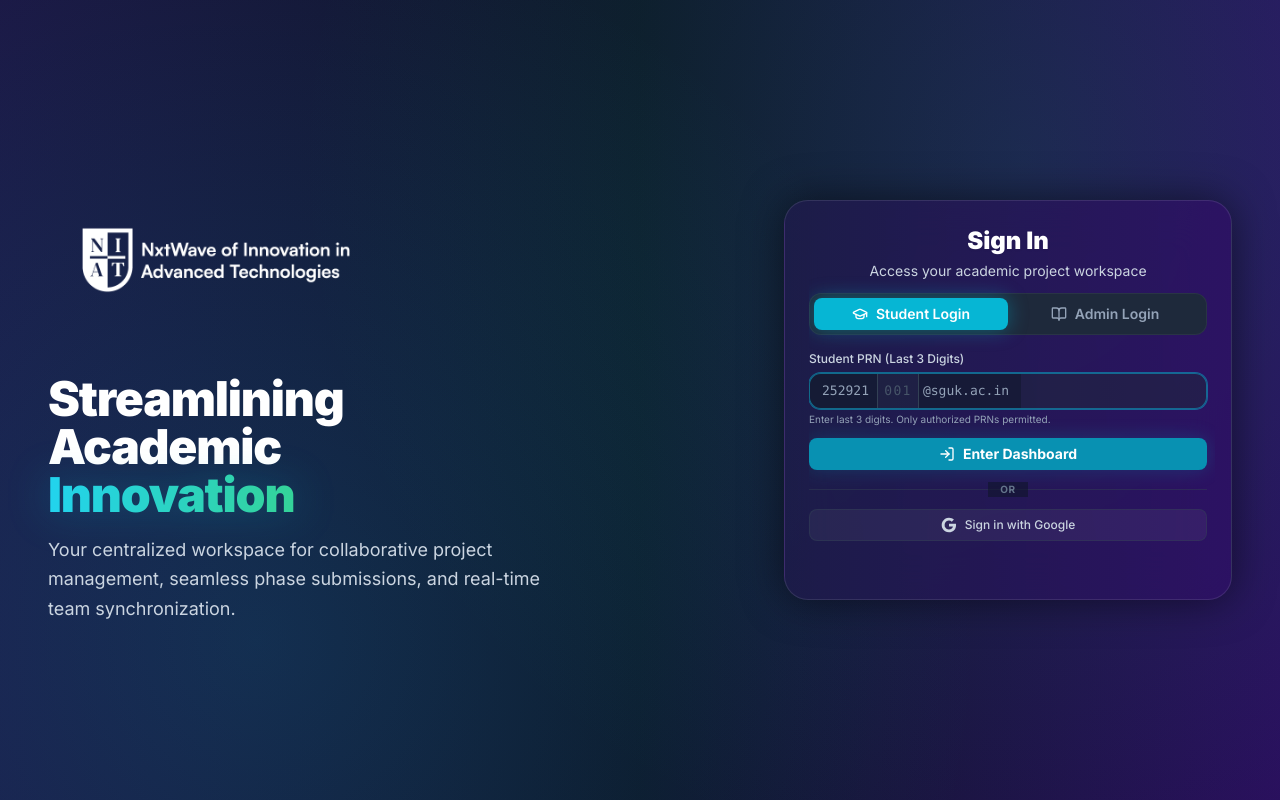
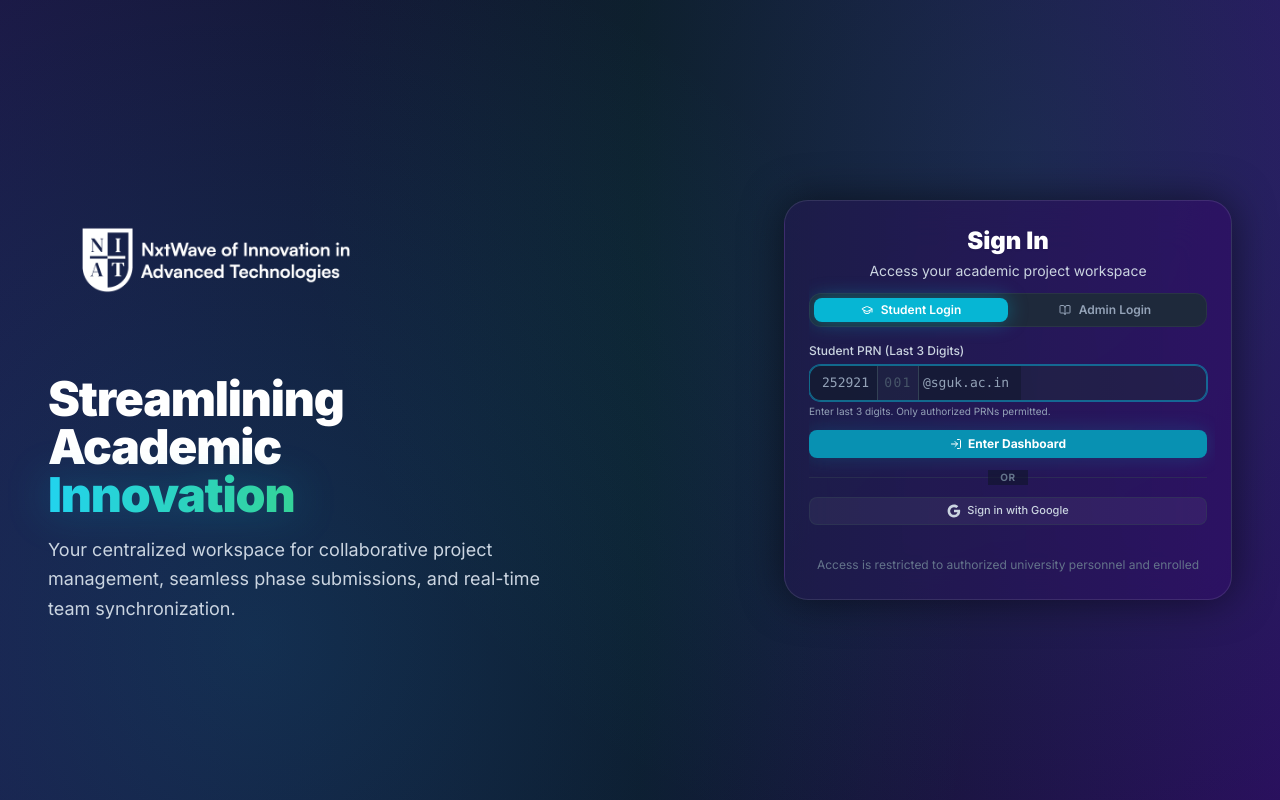
Before and after one commit to aditya9112adi/ProjectFlow, a React (Vite) app in the folder frontend/: page / in a window 1280 px wide. Built offline with nearby package versions, Linux system fonts and the light colour scheme; no server answers.

Commit message:
style: shrink buttons and tabs further to prevent scrolling

```diff
--- a/frontend/src/pages/auth/Login.jsx
+++ b/frontend/src/pages/auth/Login.jsx
@@ -119,21 +119,21 @@ const Login = () => {
           {/* Login Tabs */}
           <div className="flex p-1 bg-slate-800 rounded-xl mb-4 border border-white/5">
             <button
-              className={`flex-1 flex items-center justify-center gap-2 py-1.5 rounded-lg text-sm font-semibold transition-all ${
+              className={`flex-1 flex items-center justify-center gap-2 py-1 rounded-lg text-xs font-semibold transition-all ${
                 activeTab === 'student' ? 'bg-cyan-500 text-white shadow-[0_0_20px_rgba(6,182,212,0.4)]' : 'text-slate-400 hover:text-white hover:bg-slate-700/50'
               }`}
               onClick={() => setActiveTab('student')}
             >
-              <GraduationCap className="w-4 h-4" />
+              <GraduationCap className="w-3 h-3" />
               Student Login
             </button>
             <button
-              className={`flex-1 flex items-center justify-center gap-2 py-1.5 rounded-lg text-sm font-semibold transition-all ${
+              className={`flex-1 flex items-center justify-center gap-2 py-1 rounded-lg text-xs font-semibold transition-all ${
                 activeTab === 'admin' ? 'bg-emerald-500 text-white shadow-[0_0_20px_rgba(16,185,129,0.4)]' : 'text-slate-400 hover:text-white hover:bg-slate-700/50'
               }`}
               onClick={() => setActiveTab('admin')}
             >
-              <BookOpen className="w-4 h-4" />
+              <BookOpen className="w-3 h-3" />
               Admin Login
             </button>
           </div>
@@ -169,16 +169,16 @@ const Login = () => {
               <button
                 type="submit"
                 disabled={isLoading}
-                className="w-full h-8 text-sm gap-2 mt-2 bg-cyan-600 hover:bg-cyan-500 text-white font-bold rounded-lg flex items-center justify-center transition-all shadow-[0_0_20px_rgba(6,182,212,0.2)] focus:ring-2 focus:ring-cyan-500 focus:ring-offset-2 focus:ring-offset-slate-900"
+                className="w-full h-7 text-xs gap-1.5 mt-2 bg-cyan-600 hover:bg-cyan-500 text-white font-bold rounded-lg flex items-center justify-center transition-all shadow-[0_0_20px_rgba(6,182,212,0.2)] focus:ring-2 focus:ring-cyan-500 focus:ring-offset-2 focus:ring-offset-slate-900"
               >
                 {isLoading ? (
                   <>
-                    <div className="w-4 h-4 border-2 border-white/30 border-t-white rounded-full animate-spin" />
+                    <div className="w-3 h-3 border-2 border-white/30 border-t-white rounded-full animate-spin" />
                     Authenticating...
                   </>
                 ) : (
                   <>
-                    <LogIn className="w-4 h-4" />
+                    <LogIn className="w-3 h-3" />
                     Enter Dashboard
                   </>
                 )}
@@ -196,9 +196,9 @@ const Login = () => {
               <button
                 type="button"
                 onClick={() => toast('Google Sign-In is not configured for Students yet.')}
-                className="w-full h-8 mt-3 bg-white/5 hover:bg-white/10 text-slate-300 text-xs font-medium rounded-lg flex items-center justify-center gap-2 transition-all border border-slate-700/50 hover:border-slate-500"
+                className="w-full h-7 mt-3 bg-white/5 hover:bg-white/10 text-slate-300 text-[11px] font-medium rounded-lg flex items-center justify-center gap-1.5 transition-all border border-slate-700/50 hover:border-slate-500"
               >
-                <svg className="w-4 h-4" viewBox="0 0 24 24">
+                <svg className="w-3.5 h-3.5" viewBox="0 0 24 24">
                   <path fill="currentColor" d="M22.56 12.25c0-.78-.07-1.53-.2-2.25H12v4.26h5.92c-.26 1.37-1.04 2.53-2.21 3.31v2.77h3.57c2.08-1.92 3.28-4.74 3.28-8.09z" />
                   <path fill="currentColor" d="M12 23c2.97 0 5.46-.98 7.28-2.66l-3.57-2.77c-.98.66-2.23 1.06-3.71 1.06-2.86 0-5.29-1.93-6.16-4.53H2.18v2.84C3.99 20.53 7.7 23 12 23z" />
                   <path fill="currentColor" d="M5.84 14.09c-.22-.66-.35-1.36-.35-2.09s.13-1.43.35-2.09V7.07H2.18C1.43 8.55 1 10.22 1 12s.43 3.45 1.18 4.93l2.85-2.22.81-.62z" />
@@ -256,16 +256,16 @@ const Login = () => {
               <button
                 type="submit"
                 disabled={isLoading}
-                className="w-full h-8 text-sm gap-2 mt-4 bg-emerald-600 hover:bg-emerald-500 text-white font-bold rounded-lg flex items-center justify-center transition-all shadow-[0_0_20px_rgba(16,185,129,0.2)] focus:ring-2 focus:ring-emerald-500 focus:ring-offset-2 focus:ring-offset-slate-900"
+                className="w-full h-7 text-xs gap-1.5 mt-4 bg-emerald-600 hover:bg-emerald-500 text-white font-bold rounded-lg flex items-center justify-center transition-all shadow-[0_0_20px_rgba(16,185,129,0.2)] focus:ring-2 focus:ring-emerald-500 focus:ring-offset-2 focus:ring-offset-slate-900"
               >
                 {isLoading ? (
                   <>
-                    <div className="w-4 h-4 border-2 border-white/30 border-t-white rounded-full animate-spin" />
+                    <div className="w-3 h-3 border-2 border-white/30 border-t-white rounded-full animate-spin" />
                     Authenticating...
                   </>
                 ) : (
                   <>
-                    <LogIn className="w-4 h-4" />
+                    <LogIn className="w-3 h-3" />
                     Admin Login
                   </>
                 )}
```
